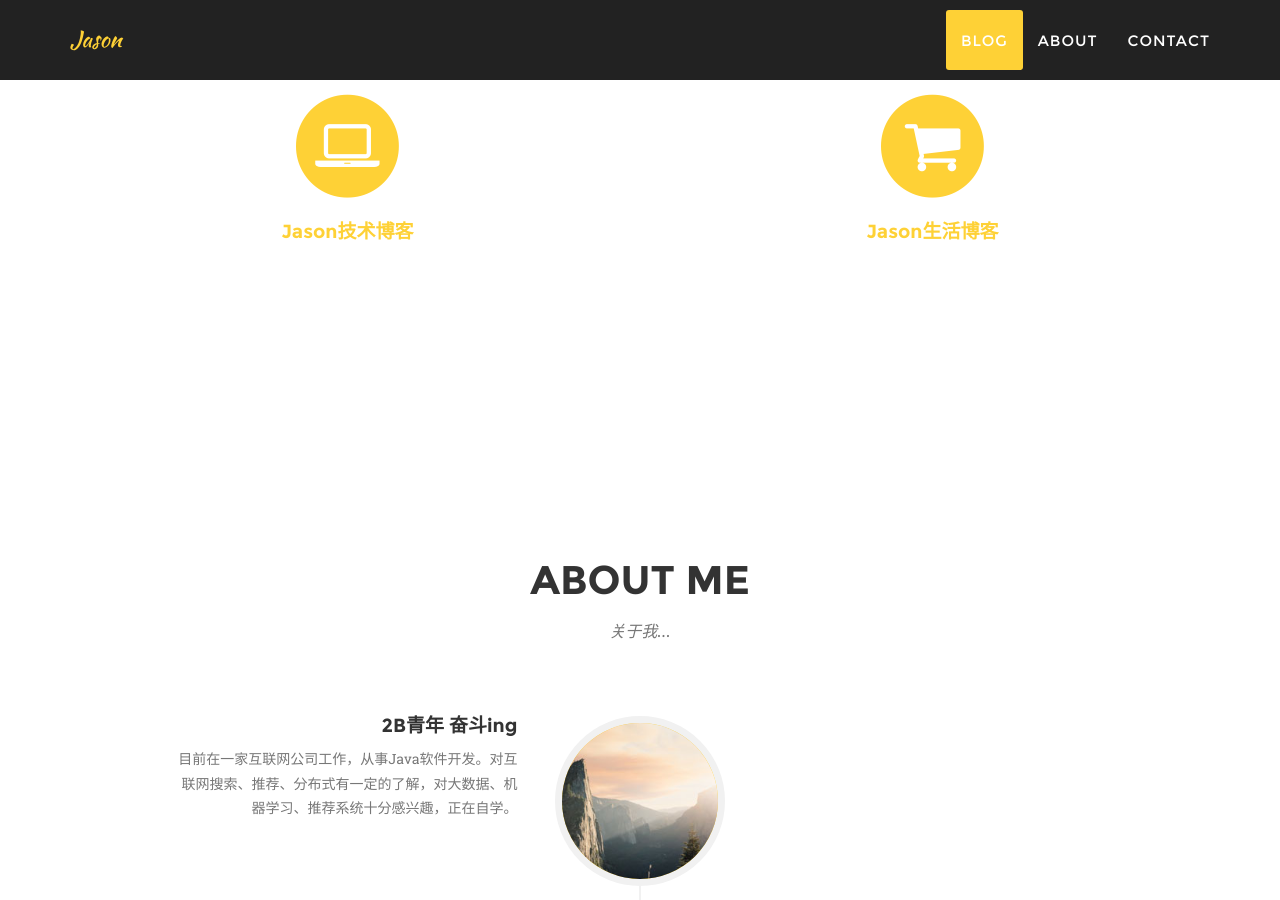
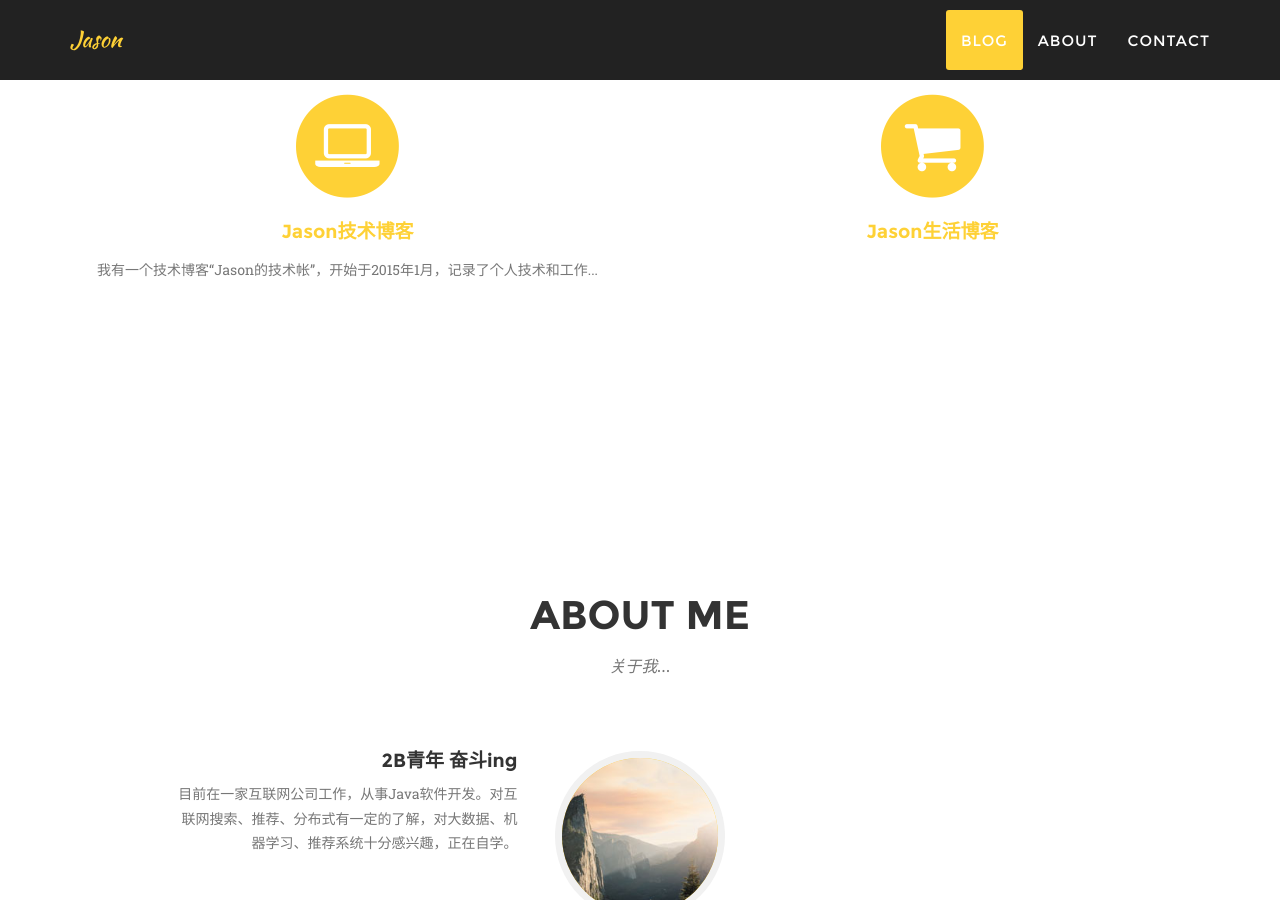
Before and after one commit to jasonsoso/jasonsoso.github.io, a Jekyll site: the page built from index.html, in a window 1280 px wide and 900 px high, scrolled down 948 px. Built offline with Jekyll 4.4.1, drawn with Linux system fonts in a browser that asks for light colours.

Commit message:
update url

```diff
--- a/_includes/blog.html
+++ b/_includes/blog.html
@@ -11,13 +11,13 @@
 
                 <div class="col-md-6">
                     <span class="fa-stack fa-4x">
-                        <a target="_blank"  href="{{ "/work" | prepend: site.baseurl }}">
+                        <a target="_blank"  href="{{ "/tech" | prepend: site.baseurl }}">
                         <i class="fa fa-circle fa-stack-2x text-primary"></i>
                         <i class="fa fa-laptop fa-stack-1x fa-inverse"></i>
                         </a>
                     </span>
-                    <h4 class="service-heading"><a target="_blank" href="{{ "/works" | prepend: site.baseurl }}">Jason技术博客</a></h4>
-                    <!-- <p class="text-muted">我有一个技术博客“Jason的技术帐”，开始于2014年11月，记录了个人工作和学习...</p> -->
+                    <h4 class="service-heading"><a target="_blank" href="{{ "/tech" | prepend: site.baseurl }}">Jason技术博客</a></h4>
+                    <p class="text-muted">我有一个技术博客“Jason的技术帐”，开始于2015年1月，记录了个人技术和工作...</p>
                 </div>
 
                 <div class="col-md-6">
```
